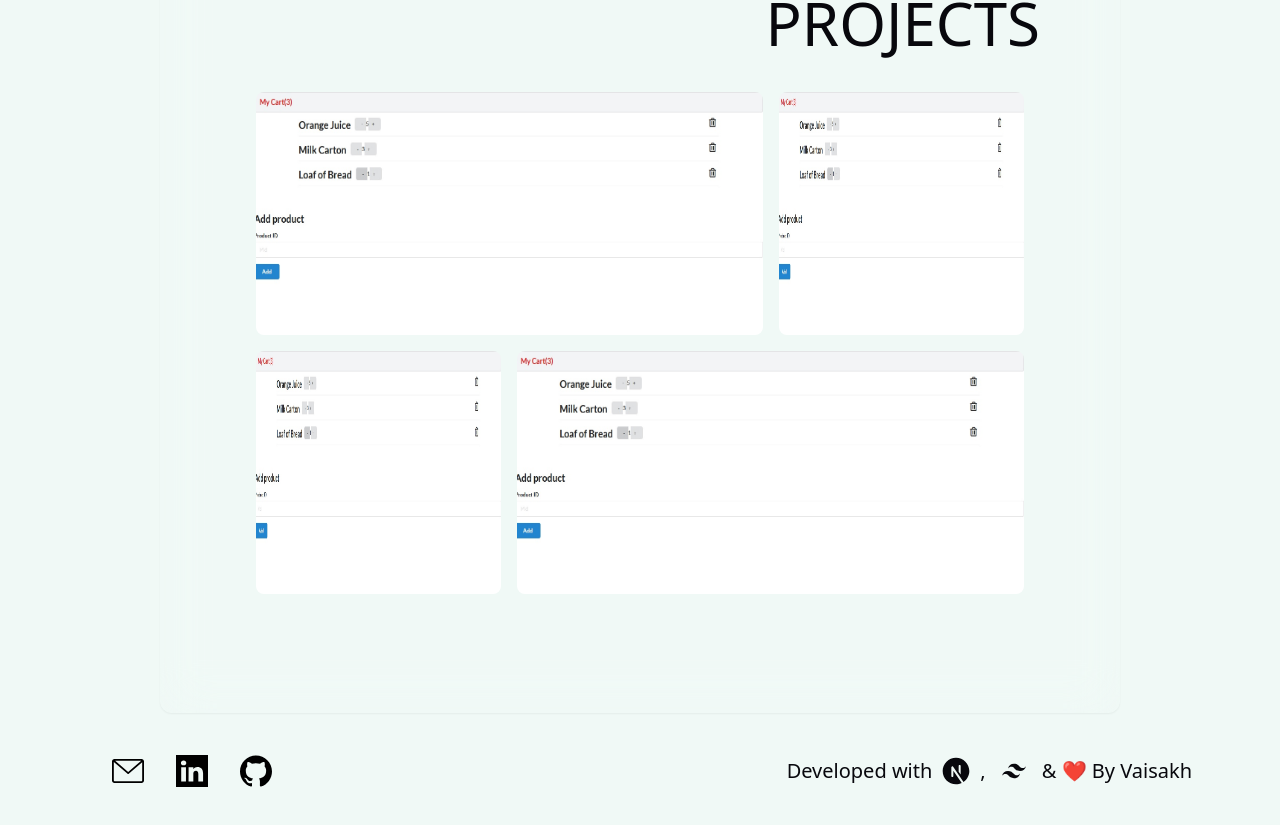
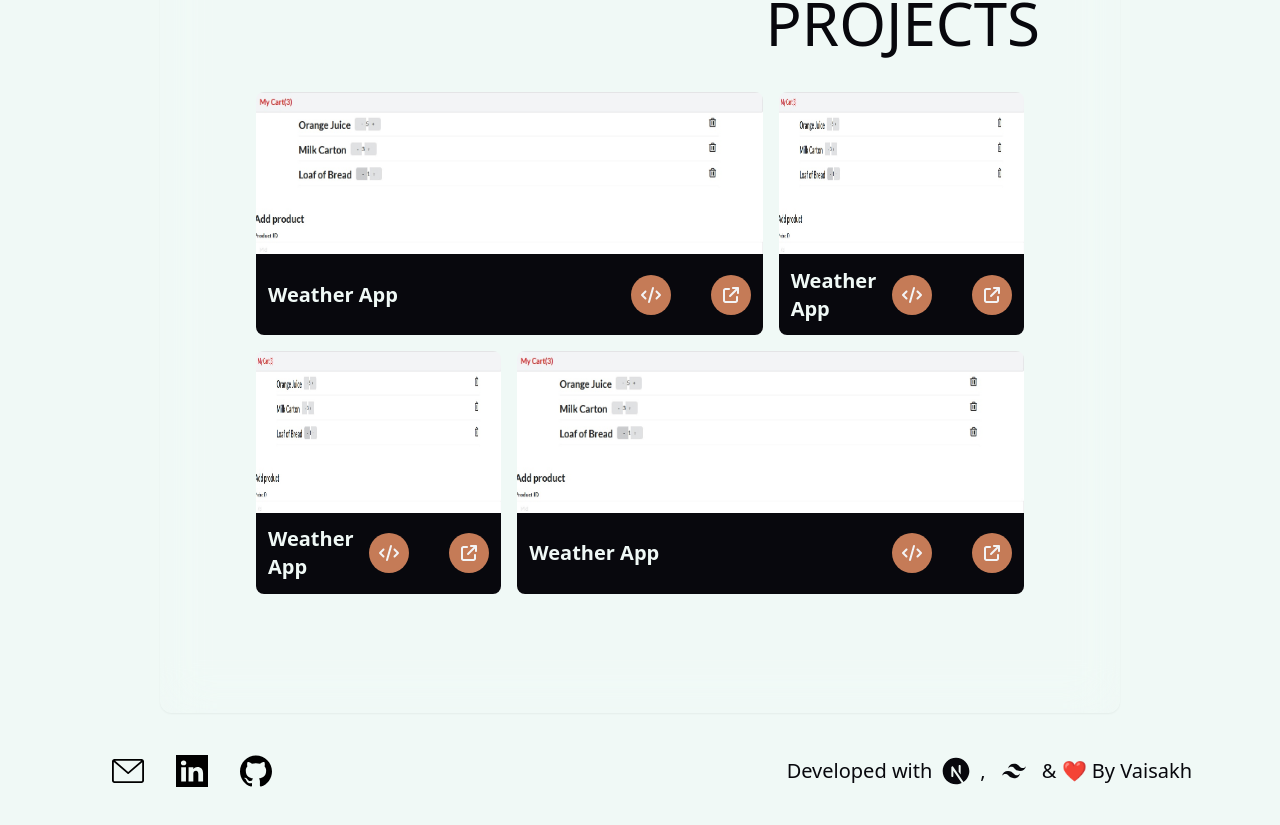
Before and after one commit to cr1spyvada/Simple-Portfolio, a Next.js app: page / in a window 1280 px wide. Shown: the part 2655-3480 px from the top of the page. Built offline with nearby package versions, Linux system fonts and the light colour scheme.

Commit message:
updated project tile design

```diff
--- a/components/sections/Projects.js
+++ b/components/sections/Projects.js
@@ -37,24 +37,24 @@ const Thumbnail = ({ idx, textEnter, textLeave }) => {
         src={source}
         className="h-full w-full group-hover:blur-sm group-hover:scale-110 transform transition duration-500 ease-out"
       />
-      <div className="absolute flex flex-col justify-center items-center text-w1 opacity-0 bottom-0 left-0 h-full w-full bg-w6 group-hover:opacity-50 transform transition duration-500 ease-in">
-        <div className="font-bold text-2xl py-2">{title}</div>
+      <div className="absolute flex flex-col md:flex-row justify-between p-3 items-center text-w1 opacity-a0 bottom-0 left-0 h-full w-1/2 md:h-1/3 md:w-full bg-w6 ">
+        <div className="font-bold text-md md:text-xl py-2">{title}</div>
         <div className="flex justify-evenly gap-x-10">
           <a
             onMouseOver={() => textEnter(2)}
             onMouseLeave={textLeave}
             href={code}
-            className="font-semibold rounded-full bg-w2 p-2 w-10 h-10 flex justify-center items-center text-gray-100">
+            className="font-semibold rounded-full bg-w2 p-2 w-6 md:w-10 h-6 md:h-10 flex justify-center items-center text-gray-100">
             {/* Source Code */}
-            <FontAwesomeIcon icon={faCode} style={{ fontSize: '1.2rem' }} />
+            <FontAwesomeIcon icon={faCode} style={{ fontSize: '1rem' }} />
           </a>
           <a
             onMouseOver={() => textEnter(2)}
             onMouseLeave={textLeave}
             href={live}
-            className="font-semibold rounded-full bg-w2 p-2 w-10 h-10 flex justify-center items-center text-gray-100">
+            className="font-semibold rounded-full bg-w2 p-2 w-6 md:w-10 h-6 md:h-10 flex justify-center items-center text-gray-100">
             {/* Live Demo */}
-            <FontAwesomeIcon icon={faExternalLink} style={{ fontSize: '1.2rem' }} />
+            <FontAwesomeIcon icon={faExternalLink} style={{ fontSize: '1rem' }} />
           </a>
         </div>
       </div>
```
